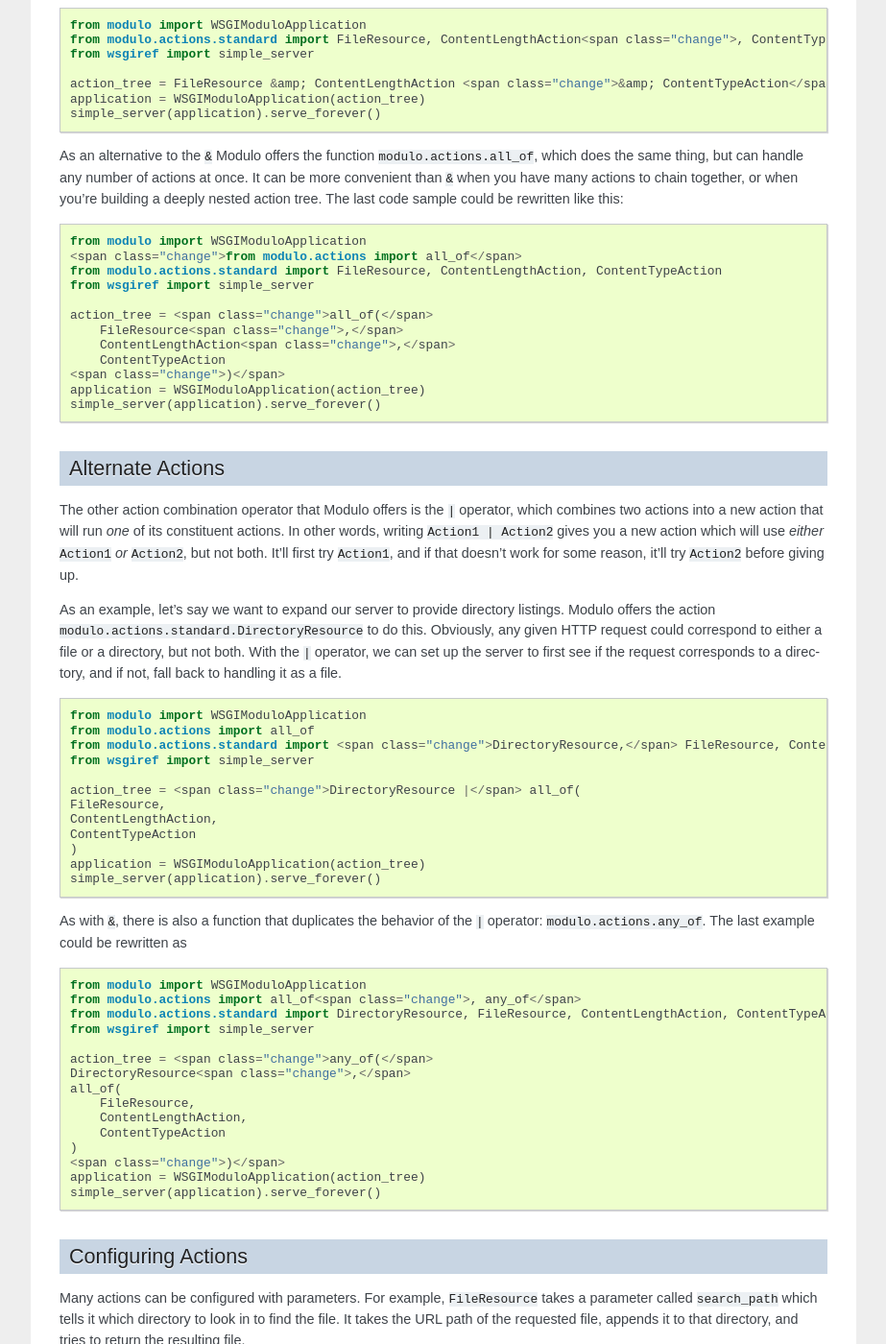
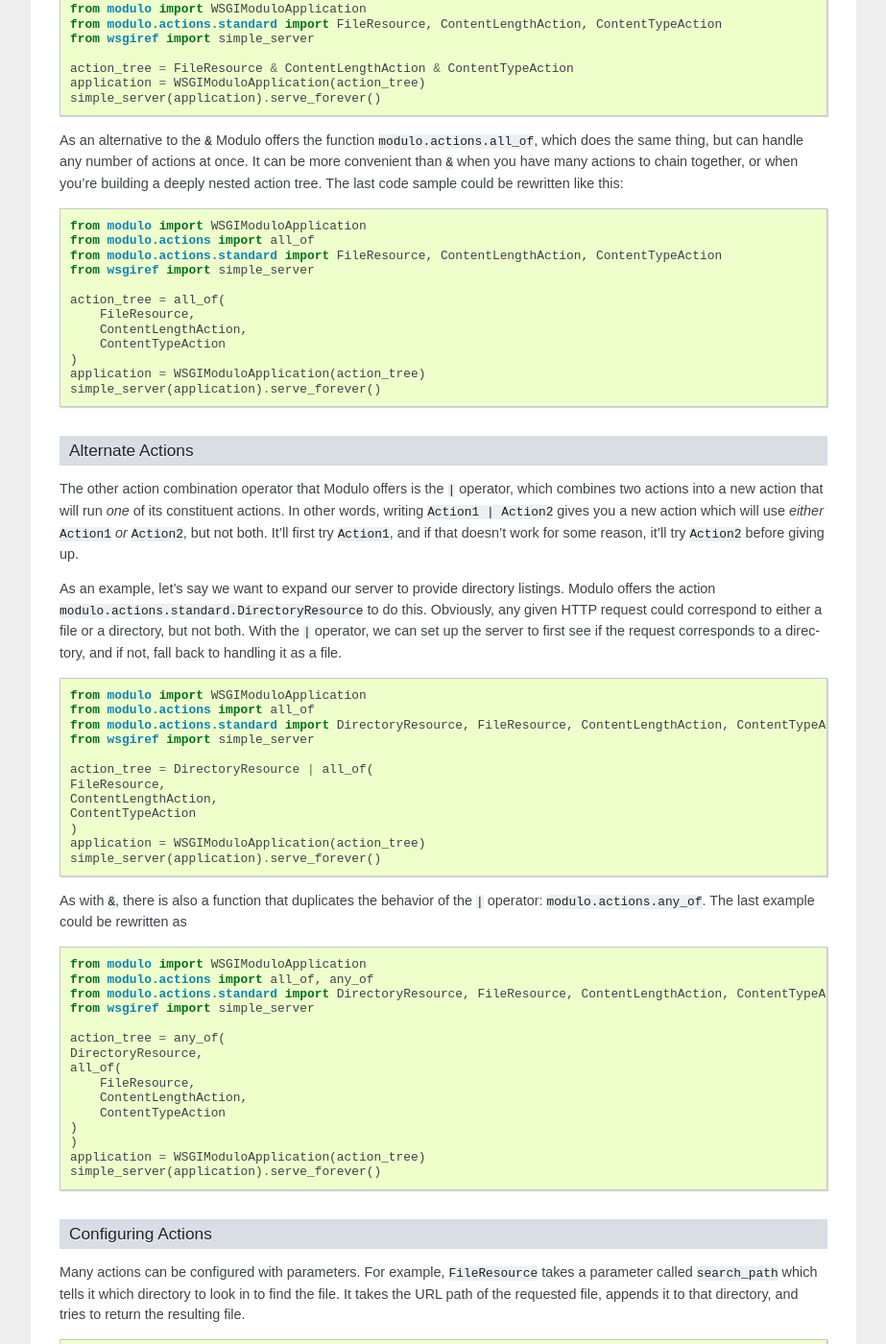
Before and after one commit to diazona/Modulo, a Sphinx documentation site: the page built from docs/tutorial.rst, in a window 1280 px wide and 1400 px high, scrolled down 1717 px. Shown: the whole window at 96% size, without its empty margins (198-1121 px from the left). Built offline with Sphinx 7.4.7, drawn with Linux system fonts in a browser that asks for light colours; some of the changed text lies outside the part shown.

Commit message:
Remove extraneous HTML from tutorial

```diff
--- a/docs/tutorial.rst
+++ b/docs/tutorial.rst
@@ -50,10 +51,10 @@ First, let's look at the ``&`` operator, which combines two actions into a new a
 We can use this to add some capabilities to our web server. For example, we might want it to send back a ``Content-Length`` header that tells the browser how many bytes are in the file. Modulo has an action to do this, of course; it's called ``modulo.actions.standard.ContentLengthAction``. The new program is ::
 
     from modulo import WSGIModuloApplication
-    from modulo.actions.standard import FileResource<span class="change">, ContentLengthAction</span>
+    from modulo.actions.standard import FileResource, ContentLengthAction
     from wsgiref import simple_server
 
-    action_tree = FileResource <span class="change">&amp; ContentLengthAction</span>
+    action_tree = FileResource & ContentLengthAction
     application = WSGIModuloApplication(action_tree)
     simple_server(application).serve_forever()
 
@@ -62,25 +63,25 @@ Edit your Python file to include this, then save it and run it. Now, in addition
 You can use the ``&`` operator multiple times to produce a chain of more than two actions. For instance, we might want to add another HTTP header that specifies the type of content that's in the file the server is sending. The action to do that is ``modulo.actions.standard.ContentTypeAction``, and it can be chained into the server like this::
 
     from modulo import WSGIModuloApplication
-    from modulo.actions.standard import FileResource, ContentLengthAction<span class="change">, ContentTypeAction</span>
+    from modulo.actions.standard import FileResource, ContentLengthAction, ContentTypeAction
     from wsgiref import simple_server
 
-    action_tree = FileResource &amp; ContentLengthAction <span class="change">&amp; ContentTypeAction</span>
+    action_tree = FileResource & ContentLengthAction & ContentTypeAction
     application = WSGIModuloApplication(action_tree)
     simple_server(application).serve_forever()
 
 As an alternative to the ``&`` Modulo offers the function ``modulo.actions.all_of``, which does the same thing, but can handle any number of actions at once. It can be more convenient than ``&`` when you have many actions to chain together, or when you're building a deeply nested action tree. The last code sample could be rewritten like this::
 
     from modulo import WSGIModuloApplication
-    <span class="change">from modulo.actions import all_of</span>
+    from modulo.actions import all_of
     from modulo.actions.standard import FileResource, ContentLengthAction, ContentTypeAction
     from wsgiref import simple_server
 
-    action_tree = <span class="change">all_of(</span>
-        FileResource<span class="change">,</span>
-        ContentLengthAction<span class="change">,</span>
+    action_tree = all_of(
+        FileResource,
+        ContentLengthAction,
         ContentTypeAction
-    <span class="change">)</span>
+    )
     application = WSGIModuloApplication(action_tree)
     simple_server(application).serve_forever()
 
@@ -93,10 +94,10 @@ As an example, let's say we want to expand our server to provide directory listi
 
     from modulo import WSGIModuloApplication
     from modulo.actions import all_of
-    from modulo.actions.standard import <span class="change">DirectoryResource,</span> FileResource, ContentLengthAction, ContentTypeAction
+    from modulo.actions.standard import DirectoryResource, FileResource, ContentLengthAction, ContentTypeAction
     from wsgiref import simple_server
 
-    action_tree = <span class="change">DirectoryResource |</span> all_of(
+    action_tree = DirectoryResource | all_of(
     FileResource,
     ContentLengthAction,
     ContentTypeAction
@@ -107,18 +108,18 @@ As an example, let's say we want to expand our server to provide directory listi
 As with ``&``, there is also a function that duplicates the behavior of the ``|`` operator: ``modulo.actions.any_of``. The last example could be rewritten as ::
 
     from modulo import WSGIModuloApplication
-    from modulo.actions import all_of<span class="change">, any_of</span>
+    from modulo.actions import all_of, any_of
     from modulo.actions.standard import DirectoryResource, FileResource, ContentLengthAction, ContentTypeAction
     from wsgiref import simple_server
 
-    action_tree = <span class="change">any_of(</span>
-    DirectoryResource<span class="change">,</span>
+    action_tree = any_of(
+    DirectoryResource,
     all_of(
         FileResource,
         ContentLengthAction,
         ContentTypeAction
     )
-    <span class="change">)</span>
+    )
     application = WSGIModuloApplication(action_tree)
     simple_server(application).serve_forever()
 
```
Also changed, not shown: other parts of docs/tutorial.rst (+3 -2 lines).
